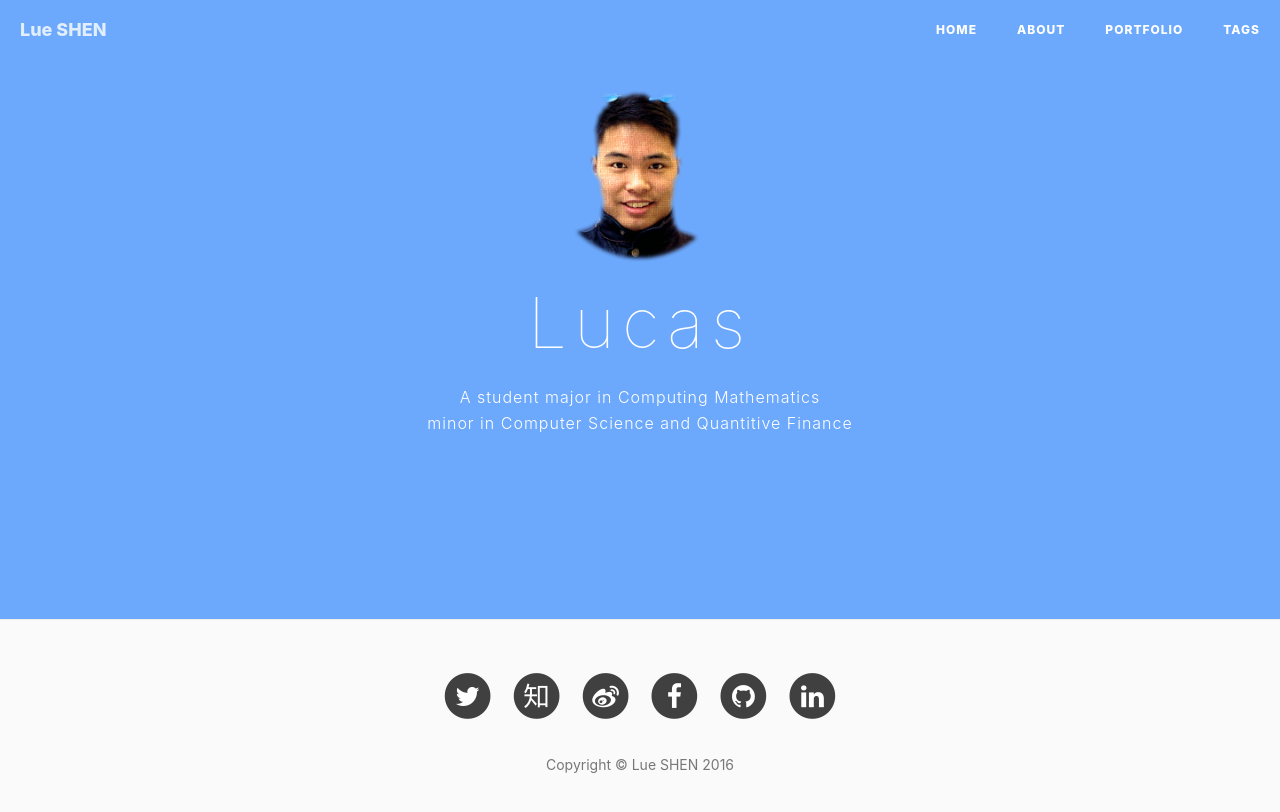
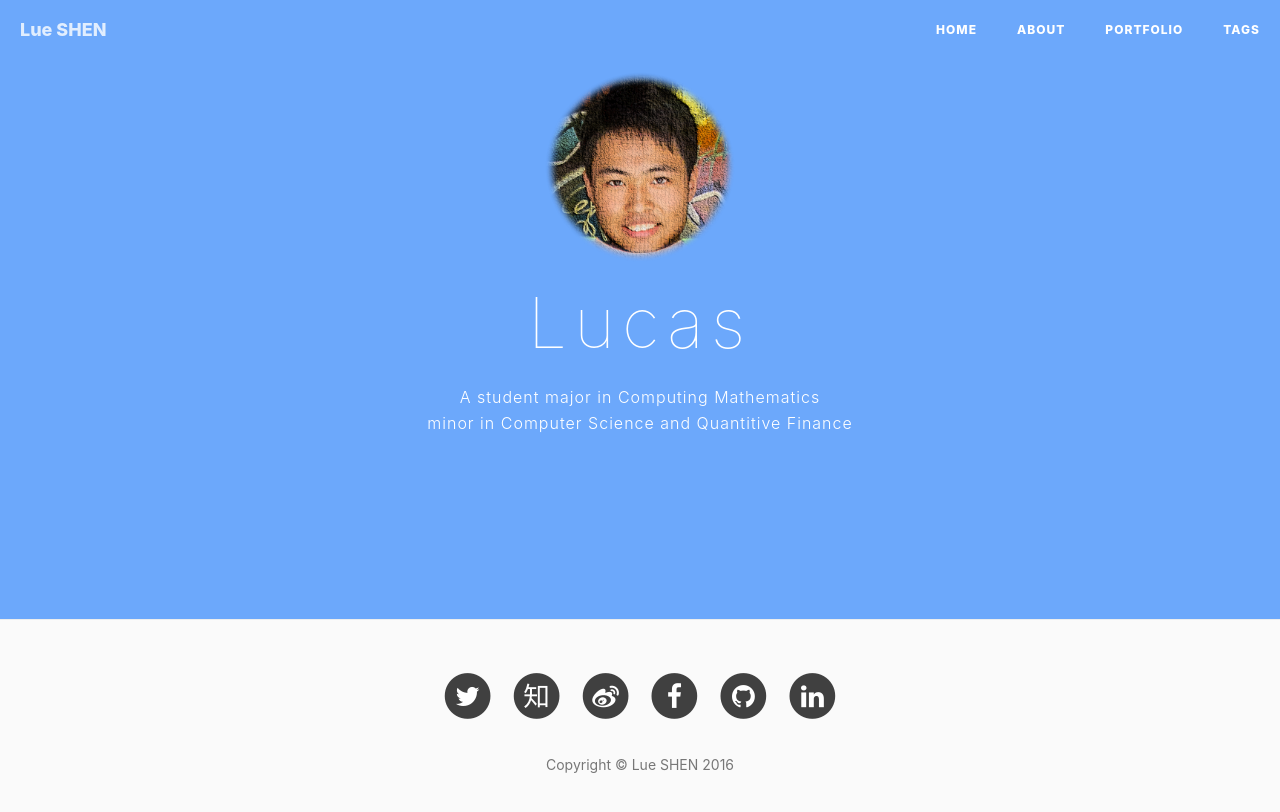
Before and after one commit to lucasushi/lueshen-old-blog, a Jekyll site: the page built from portfolio/index.html, in a window 1280 px wide. Shown: the top 812 px of the page. Built offline with Jekyll 4.4.1, drawn with Linux system fonts in a browser that asks for light colours; nearby versions of some CDN libraries; comment, search, counter and statistics services are not loaded.

Commit message:
Update index.html

```diff
--- a/portfolio/index.html
+++ b/portfolio/index.html
@@ -17,7 +17,7 @@ header-img: "img/portfolio-header.jpg"
 	<body>
 		<div class="container" style="margin:0;padding:0;width:100%;">
 			<header>
-				<img width="190" height="190" src="img/portfolio-figure.png">
+				<img width="190" height="190" src="img/portfolio-img2.png">
 				<h1>Lucas</h1>
 				<p>A student major in Computing Mathematics<br>
 					minor in Computer Science and Quantitive Finance</p>
```
